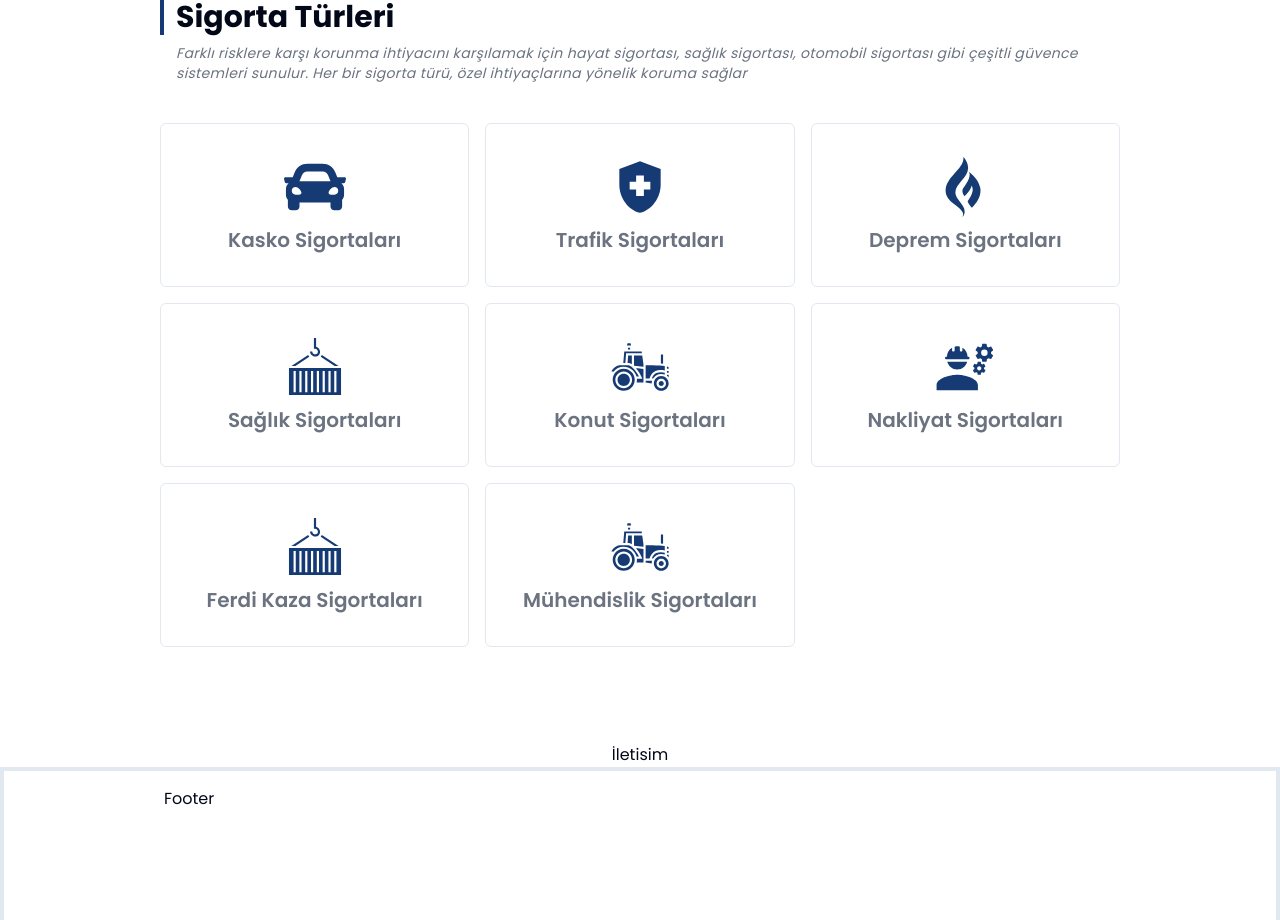
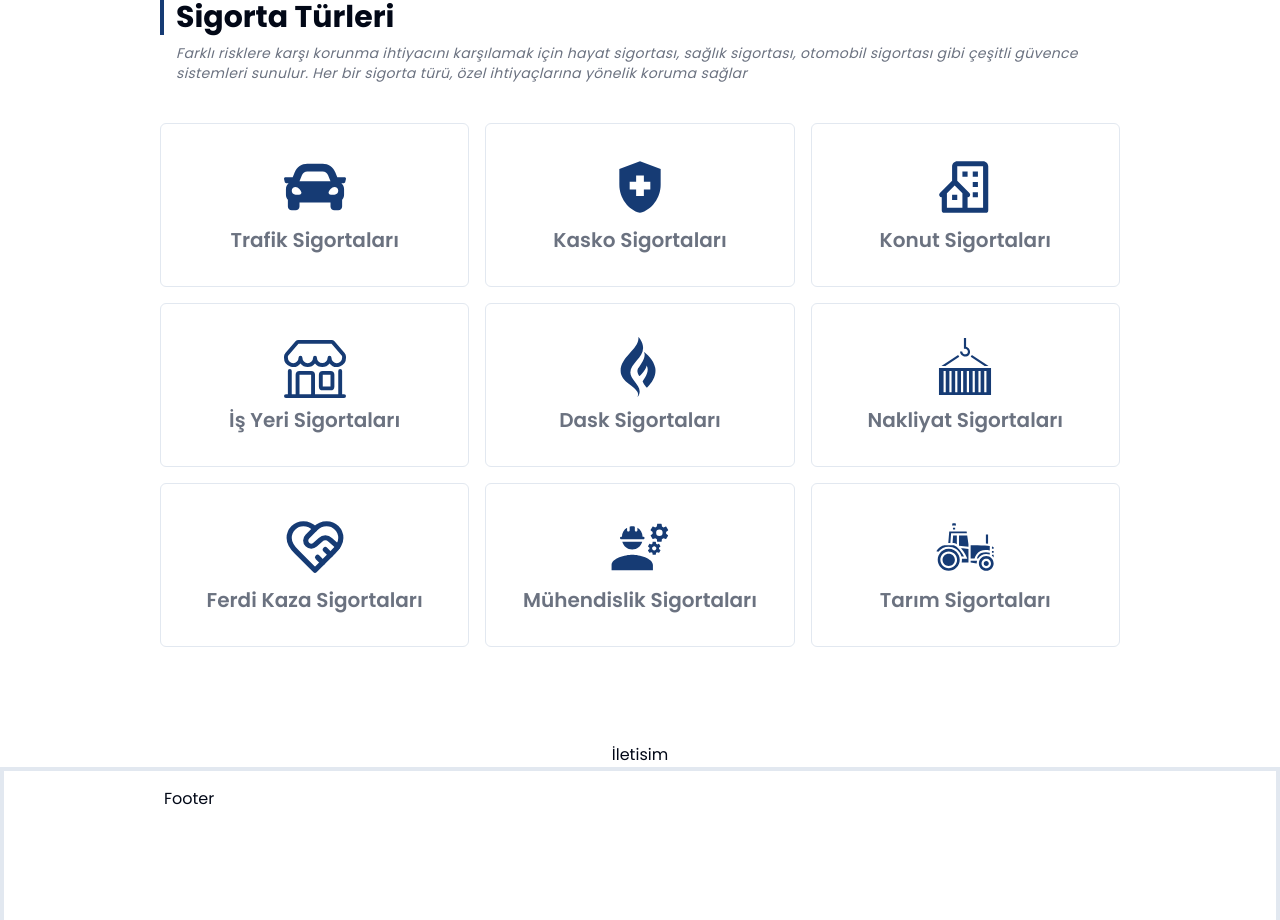
Before and after one commit to furkanleylek/Sigorta, a Next.js app: page / in a window 1280 px wide. Shown: the part 1480-2400 px from the top of the page. Built offline with nearby package versions, Linux system fonts and the light colour scheme.

Commit message:
sigorta types

```diff
--- a/components/main/sigorta-types/all-sigorta-types.tsx
+++ b/components/main/sigorta-types/all-sigorta-types.tsx
@@ -9,45 +9,52 @@ import { FaCar, FaGripfire } from 'react-icons/fa'
 import { MdHealthAndSafety } from 'react-icons/md'
 import { GiCargoCrate, GiFarmTractor } from 'react-icons/gi'
 import { MdEngineering } from 'react-icons/md'
-
+import { LuHeartHandshake } from 'react-icons/lu'
+import { BiBuildingHouse } from 'react-icons/bi'
+import { BsShop } from 'react-icons/bs'
 const SigortaTypes = [
     {
-        title: "Kasko Sigortaları",
+        title: "Trafik Sigortaları",
         linkHref: 'kaskosigortasi',
         Icon: FaCar,
     },
     {
-        title: "Trafik Sigortaları",
+        title: "Kasko Sigortaları",
         linkHref: 'trafiksigortasi',
         Icon: MdHealthAndSafety,
     },
     {
-        title: "Deprem Sigortaları",
+        title: "Konut Sigortaları",
         linkHref: 'depremsigortasi',
-        Icon: FaGripfire,
+        Icon: BiBuildingHouse,
     },
     {
-        title: "Sağlık Sigortaları",
+        title: "İş Yeri Sigortaları",
         linkHref: 'sagliksigortasi',
-        Icon: GiCargoCrate,
+        Icon: BsShop,
     },
     {
-        title: "Konut Sigortaları",
+        title: "Dask Sigortaları",
         linkHref: 'konutsigortasi',
-        Icon: GiFarmTractor,
+        Icon: FaGripfire,
     },
     {
         title: "Nakliyat Sigortaları",
         linkHref: 'nakliyatsigortasi',
-        Icon: MdEngineering,
+        Icon: GiCargoCrate,
     },
     {
         title: "Ferdi Kaza Sigortaları",
         linkHref: 'nakliyatsigortasi',
-        Icon: GiCargoCrate,
+        Icon: LuHeartHandshake,
     },
     {
         title: "Mühendislik Sigortaları",
+        linkHref: 'nakliyatsigortasi',
+        Icon: MdEngineering,
+    },
+    {
+        title: "Tarım Sigortaları",
         linkHref: 'nakliyatsigortasi',
         Icon: GiFarmTractor,
     }
```
